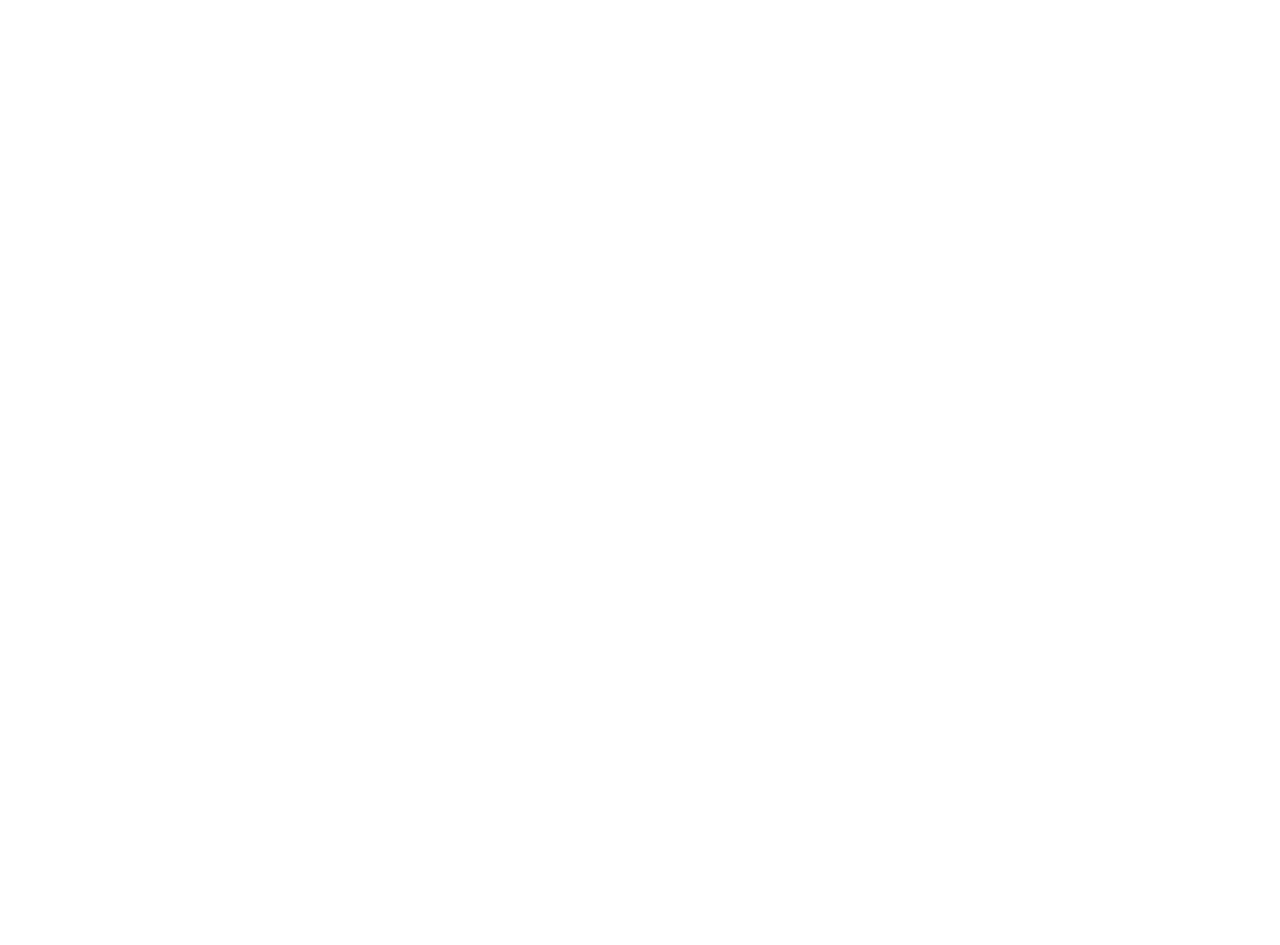
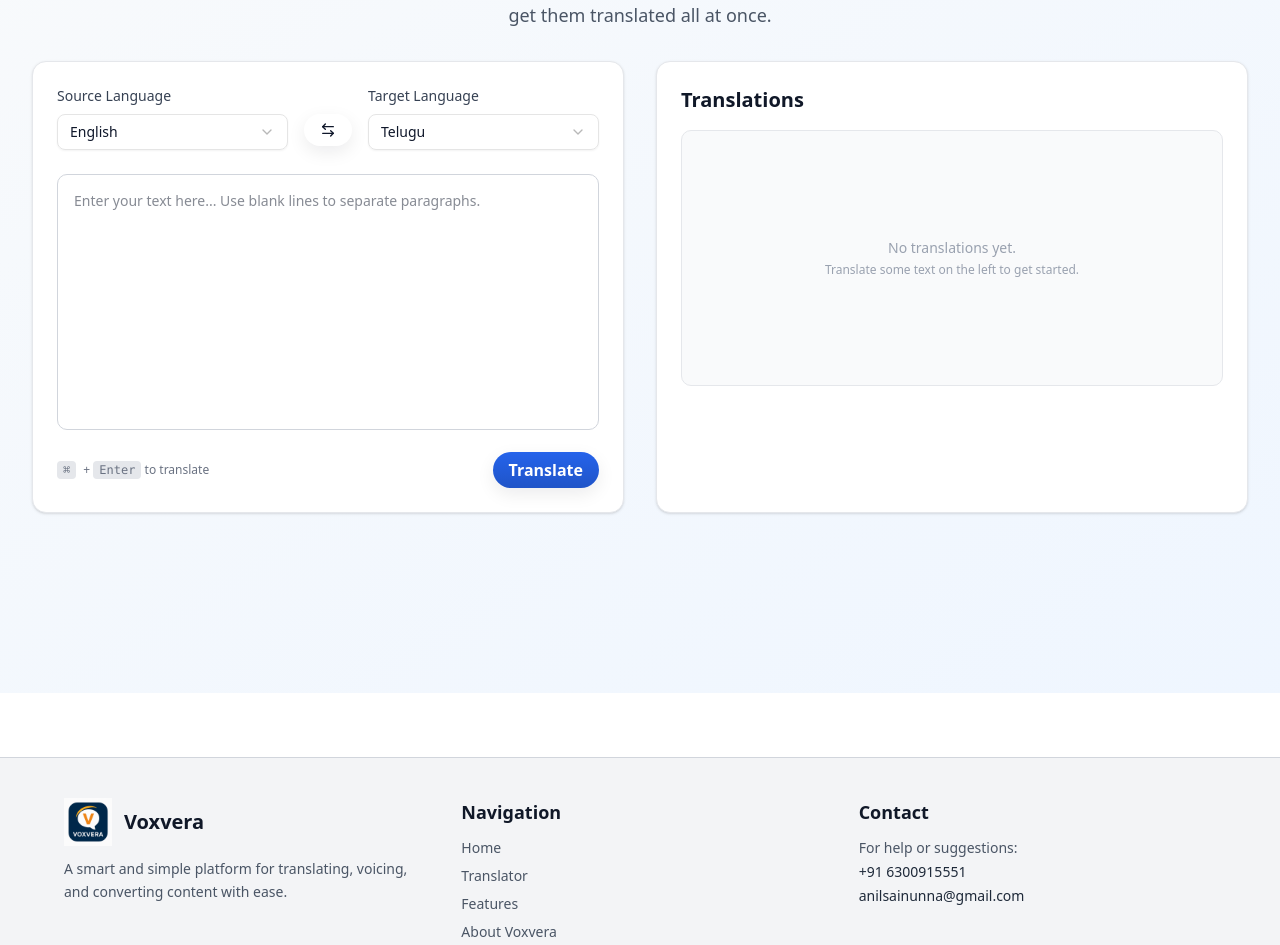
Before and after one commit to Anil-sai0418/VoxVera, a React (Vite) app: page /Translator in a window 1280 px wide. Before the commit this address had no page. Shown: the part 167-1112 px from the top of the page. Before the commit the page ends 800 px from the top, so only its background shows below. Built offline with nearby package versions, Linux system fonts and the light colour scheme.

Commit message:
improve the ui of the voxvera

```diff
--- a/index.html
+++ b/index.html
@@ -2,9 +2,9 @@
 <html lang="en">
   <head>
     <meta charset="UTF-8" />
-    <link rel="icon" type="image/svg+xml" href="/vite.svg" />
+    <link rel="icon" type="image/svg+xml" href="./src/assets/VoxVera.png" />
     <meta name="viewport" content="width=device-width, initial-scale=1.0" />
-    <title>new-one</title>
+    <title>VoxVera</title>
   </head>
   <body>
     <div id="root"></div>
--- a/src/App.jsx
+++ b/src/App.jsx
@@ -6,6 +6,8 @@
 
 import Page from './pages/Page'
 import Home from './pages/Home'
+import Null from './chunks/Null'
+import About from './chunks/About'
 
 function App() {
   return (
@@ -13,9 +15,11 @@
   <div className="min-h-screen text-theme">
       <BrowserRouter>
         <Routes>
-          <Route path="/page" element={<Page />} />
+          <Route path="/Translator" element={<Page />} />
+           <Route path="/About" element={<About />} />
           <Route path="/" element={<Home/>} />
-          <Route path="/contact" element={<h1>Contact Page</h1>} />
+          <Route path="*" element={<Null/>} />
+
         </Routes>
       </BrowserRouter>
     </div>
--- /dev/null
+++ b/src/chunks/About.jsx
@@ -0,0 +1,46 @@
+import React from 'react'
+
+function About() {
+  return (
+    <div className="min-h-screen bg-gray-50 text-gray-800 px-6 py-16 flex justify-center">
+      <div className="max-w-3xl text-center">
+
+        {/* Logo */}
+        <img
+          src="./src/assets/VoxVera.png"
+          alt="Voxvera Logo"
+          className="w-24 h-24 mx-auto mb-6 drop-shadow"
+        />
+
+        <h1 className="text-4xl font-bold text-gray-900 mb-4">About Voxvera</h1>
+
+        <p className="text-lg text-gray-600 leading-relaxed mb-6">
+          Voxvera is a modern and intelligent platform designed to simplify content creation, translation, and text manipulation. Built with speed,
+          clarity, and user experience in mind, Voxvera helps creators, students,
+          developers, and professionals turn their ideas into clean and meaningful
+          content with ease.
+        </p>
+
+        <h2 className="text-2xl font-semibold text-gray-900 mt-10 mb-3">Our Mission</h2>
+        <p className="text-gray-600 leading-relaxed mb-6">
+          To make communication smarter, faster, and more accessible — enabling
+          everyone to convert text, understand languages, and create clean and meaningful content effortlessly.
+        </p>
+
+        <h2 className="text-2xl font-semibold text-gray-900 mt-10 mb-3">What Voxvera Offers</h2>
+        <ul className="text-gray-600 space-y-3 text-left max-w-md mx-auto mb-10">
+          <li>• Fast and accurate text translation</li>
+          <li>• Minimal and modern UI for productivity</li>
+          <li>• Easy-to-use workflows for creators</li>
+          <li>• Clean output, perfect for projects & presentations</li>
+        </ul>
+
+        <p className="text-sm text-gray-500 mt-10">
+          Voxvera • where ideas turn into clarity
+        </p>
+      </div>
+    </div>
+  )
+}
+
+export default About
--- /dev/null
+++ b/src/chunks/Footer.jsx
@@ -0,0 +1,54 @@
+import React from 'react'
+
+function Footer() {
+  return (
+    <footer className="w-full mt-16 bg-gray-100 text-gray-700 py-10 px-6 border-t border-gray-300">
+      <div className="max-w-6xl mx-auto grid grid-cols-1 sm:grid-cols-3 gap-10">
+
+        {/* Branding */}
+        <div>
+          <div className="flex items-center gap-3 mb-3">
+            <img
+              src="./src/assets/VoxVera.png"
+              alt="Voxvera Logo"
+              className="w-12 h-12 object-contain"
+            />
+            <h2 className="text-xl font-bold text-gray-900">Voxvera</h2>
+          </div>
+          <p className="text-sm text-gray-600 leading-relaxed">
+            A smart and simple platform for translating, voicing, and converting content with ease.
+          </p>
+        </div>
+
+        {/* Navigation */}
+        <div>
+          <h3 className="text-lg font-semibold text-gray-900 mb-3">Navigation</h3>
+          <ul className="space-y-2 text-sm text-gray-600">
+            <li><a href="/" className="hover:text-purple-600 transition">Home</a></li>
+            <li><a href="/Translator" className="hover:text-purple-600 transition">Translator</a></li>
+            <li><a href="/features" className="hover:text-purple-600 transition">Features</a></li>
+            <li><a href="/about" className="hover:text-purple-600 transition">About Voxvera</a></li>
+          </ul>
+        </div>
+
+        {/* Contact */}
+        <div>
+          <h3 className="text-lg font-semibold text-gray-900 mb-3">Contact</h3>
+          <p className="text-sm text-gray-600">For help or suggestions:</p>
+          <p className="text-sm text-gray-800 font-medium mt-1">+91 6300915551</p>
+          <p className="text-sm text-gray-800 font-medium mt-1">anilsainunna@gmail.com</p>
+        </div>
+
+        {/* Socials */}
+
+      </div>
+
+      {/* Bottom */}
+      <div className="text-center text-xs text-gray-600 mt-10 border-t border-gray-300 pt-5">
+        © {new Date().getFullYear()} Voxvera. All rights reserved.
+      </div>
+    </footer>
+  )
+}
+
+export default Footer
--- a/src/chunks/Nav.jsx
+++ b/src/chunks/Nav.jsx
@@ -8,7 +8,7 @@
 export default function Nav() {
   const navigate = useNavigate()
   return (
-    <div className='w-full h-[60px] flex items-center justify-between px-6 shadow-md bg-[var(--bg)] text-[var(--text)]'>
+    <div className='w-full h-[60px] flex items-center justify-between px-6 bg-gradient-to-br from-slate-50 to-blue-50'>
 
       <div className="flex items-center gap-3">
         <Button onClick={() => navigate('/')} variant="ghost" className="flex items-center px-4 py-2 text-lg">
@@ -17,10 +17,10 @@
         </Button>
       </div>
 
-      <div className="flex items-center gap-4">
+      {/* <div className="flex items-center gap-4">
         <ModeToggle />
         <ThemeChanger />
-      </div>
+      </div> */}
 
     </div>
   )
--- /dev/null
+++ b/src/chunks/Null.jsx
@@ -0,0 +1,66 @@
+import React from 'react'
+
+function Null() {
+  const goHome = () => (window.location.href = '/')
+  const goBack = () => window.history.back()
+
+  return (
+    <div className="min-h-screen flex flex-col items-center justify-center bg-gradient-to-b from-white to-purple-50 text-gray-900 px-6">
+      <div className="text-center max-w-md">
+
+        {/* Voxvera Logo */}
+        <img
+          src="./src/assets/VoxVera.png"
+          alt="Voxvera Logo"
+          className="mx-auto mb-6 w-24 h-24 object-contain drop-shadow-lg"
+        />
+
+        {/* Illustration */}
+        {/* <div className="mx-auto mb-6">
+          <svg
+            width="140"
+            height="140"
+            viewBox="0 0 24 24"
+            fill="none"
+            className="mx-auto text-purple-500"
+            stroke="currentColor"
+            strokeWidth="1.3"
+          >
+            <path d="M12 3C7 3 3 7 3 12s4 9 9 9 9-4 9-9" strokeLinecap="round" strokeLinejoin="round"/>
+            <path d="M15 10c0-1.7-.8-3-3-3s-3 1.3-3 3c0 3 3 4 3 4" strokeLinecap="round" strokeLinejoin="round"/>
+            <circle cx="12" cy="17" r="1" fill="currentColor"/>
+          </svg>
+        </div> */}
+
+        <h1 className="text-5xl font-extrabold tracking-tight mb-3">404</h1>
+        <p className="text-gray-600 text-lg mb-6">Oops! This Voxvera page isn’t available.</p>
+
+        <p className="text-sm text-gray-500 mb-8">
+          Looks like the audio trail broke. Let’s get you back on track.
+        </p>
+
+        <div className="flex flex-col sm:flex-row gap-4 justify-center">
+          <button
+            onClick={goHome}
+            className="px-6 py-2.5 bg-purple-600 hover:bg-purple-700 text-white rounded-lg transition font-medium shadow"
+          >
+            Go Home
+          </button>
+
+          <button
+            onClick={goBack}
+            className="px-6 py-2.5 bg-white border border-gray-300 hover:bg-gray-100 text-gray-900 rounded-lg transition font-medium"
+          >
+            Go Back
+          </button>
+        </div>
+
+        <p className="mt-8 text-xs text-gray-400">
+          Voxvera • where ideas turn into voice
+        </p>
+      </div>
+    </div>
+  )
+}
+
+export default Null
--- a/src/chunks/Translator.jsx
+++ b/src/chunks/Translator.jsx
@@ -1,7 +1,6 @@
 import React, { useState } from "react";
-import translateText from "./ translateText";
+import translateText from "../chunks/ translateText";
 import { Select, SelectTrigger, SelectContent, SelectItem, SelectValue } from "../components/ui/select";
-import { Kbd, KbdGroup } from "../components/ui/kbd";
 import {
 AlertDialog,
 AlertDialogAction,
@@ -14,73 +13,65 @@
 AlertDialogTrigger,
 } from "@/components/ui/alert-dialog";
 import { Button } from "../components/ui/button";
+import { ArrowLeftRight } from "lucide-react";
 import Loader from "../components/ui/loader";
-
-
 function Translator() {
 const [input, setInput] = useState("");
-  // Store translations as an array of { source, translated }
 const [translations, setTranslations] = useState([]);
 const [sourceLang, setSourceLang] = useState("en");
 const [targetLang, setTargetLang] = useState("te");
 const [isTranslating, setIsTranslating] = useState(false);
-
-
 const handleTranslate = async () => {
 if (!input || !input.trim()) return;
-
-    // Split input into paragraphs separated by one or more blank lines.
 const paragraphs = input
       .split(/\n\s*\n+/)
       .map((p) => p.trim())
       .filter(Boolean);
-
 if (paragraphs.length === 0) return;
-
-  // Clear previous translations so a fresh Translate replaces the earlier output
 setTranslations([]);
-
 setIsTranslating(true);
 try {
-        // Translate each paragraph sequentially to preserve order and append
 for (const para of paragraphs) {
 const translated = await translateText(para, sourceLang, targetLang);
-
-          // Append new translation block
 setTranslations((prev) => [...prev, { source: para, translated }]);
       }
     } finally {
 setIsTranslating(false);
-      // Optionally clear the input after translating; comment out if you prefer to keep it
-      // setInput("");
     }
   };
-
-  // Keyboard handler: allow Cmd/Ctrl+Enter to trigger translation without
-  // preventing normal Enter (newline) behavior.
+const handleSwap = () => {
+setSourceLang(targetLang);
+setTargetLang(sourceLang);
+};
 const handleKeyDown = (e) => {
 if ((e.metaKey || e.ctrlKey) && e.key === "Enter") {
 e.preventDefault();
-      // Call translate only if not already translating
 if (!isTranslating) handleTranslate();
     }
-    // (Clear shortcut removed) — Ctrl/Cmd+Delete handler removed to avoid conflicts.
   };
-
+const clearAll = () => {
+setInput("");
+setTranslations([]);
+  };
 return (
-    <div className="min-h-screen flex flex-col items-center justify-start p-6 bg-gray-100">
-      <Loader visible={isTranslating} text="Translating..." />
-      <h2 className="text-3xl font-bold mb-6 text-gray-800">Language Translator</h2>
-
-      <div className="w-full max-w-6xl flex flex-col md:flex-row gap-6 items-start">
-        {/* Left: input */}
-        <div className="w-full md:w-1/2 flex flex-col">
-          <div className="flex gap-3 mb-4">
-            <div>
-              <label className="text-sm text-gray-600 block mb-1">Source</label>
-              <Select value={sourceLang} onValueChange={(v) => setSourceLang(v)}>
-                <SelectTrigger className="w-40">
-                  <SelectValue placeholder="Source" />
+<div className="min-h-screen bg-gradient-to-br from-slate-50 to-blue-50 py-8 px-4 sm:px-6 lg:px-8">
+<Loader visible={isTranslating} text="Translating paragraphs..." />
+<div className="max-w-7xl mx-auto">
+<div className="text-center mb-8">
+<h1 className="text-4xl font-bold text-blue-700 mb-2">VoxVera</h1>
+<p className="text-lg text-gray-600 max-w-2xl mx-auto">
+    Easily translate text between multiple languages. Paste your paragraphs, and get them translated all at once.
+</p>
+</div>
+<div className="grid grid-cols-1 lg:grid-cols-2 gap-8">
+          {/* Input Panel */}
+<div className="bg-white rounded-xl shadow-sm border border-gray-200 p-6">
+<div className="flex flex-col sm:flex-row gap-4 mb-6 items-end sm:items-start">
+<div className="flex-1">
+<label className="text-sm font-medium text-gray-700 block mb-2">Source Language</label>
+<Select value={sourceLang} onValueChange={setSourceLang}>
+<SelectTrigger className="w-full">
+<SelectValue />
 </SelectTrigger>
 <SelectContent>
 <SelectItem value="en">English</SelectItem>
@@ -92,12 +83,23 @@
 </SelectContent>
 </Select>
 </div>
-
-            <div>
-              <label className="text-sm text-gray-600 block mb-1">Target</label>
-              <Select value={targetLang} onValueChange={(v) => setTargetLang(v)}>
-                <SelectTrigger className="w-40">
-                  <SelectValue placeholder="Target" />
+<div className="flex justify-center sm:flex-none">
+<Button
+type="button"
+variant="ghost"
+size="sm"
+onClick={handleSwap}
+className="p-2 -mt-2 sm:mt-7"
+disabled={sourceLang === targetLang}
+>
+<ArrowLeftRight className="h-4 w-4" />
+</Button>
+</div>
+<div className="flex-1">
+<label className="text-sm font-medium text-gray-700 block mb-2">Target Language</label>
+<Select value={targetLang} onValueChange={setTargetLang}>
+<SelectTrigger className="w-full">
+<SelectValue />
 </SelectTrigger>
 <SelectContent>
 <SelectItem value="en">English</SelectItem>
@@ -110,111 +112,84 @@
 </Select>
 </div>
 </div>
-
 <textarea
 value={input}
 onChange={(e) => setInput(e.target.value)}
 onKeyDown={handleKeyDown}
-            placeholder="Enter text"
-            className="w-full h-64 p-4 border border-gray-300 rounded-lg shadow-sm focus:outline-none focus:ring-2 focus:ring-blue-500 mb-4 bg-white"
+placeholder="Enter your text here... Use blank lines to separate paragraphs."
+className="w-full h-64 p-4 border border-gray-300 rounded-lg resize-none focus:outline-none focus:ring-2 focus:ring-blue-500 focus:border-transparent text-sm"
 />
-
-          {/* <div className="text-xs text-gray-500 mb-3">
-            Shortcut:
-            <span className="ml-2 inline-block">
-              <KbdGroup>
-                <Kbd className="bg-gray-800 w-[15px] text-white">^</Kbd>
-                <span className="mx-1 text-xs text-gray-400">/</span>
-                <Kbd className="bg-gray-800 text-white">Cmd</Kbd>
-                <span className="mx-2 text-xs text-gray-400">+</span>
-                <Kbd className="bg-gray-800 text-white">Enter</Kbd>
-              </KbdGroup>
-            </span>
-          </div> */}
-
-          <p className="text-sm text-gray-500 mb-4">Paste multiple paragraphs (separated by blank lines) or multiple inputs; click Translate once to translate all paragraphs — results will be appended on the right. Use Clear to reset.</p>
-
-          <div className="flex gap-3 items-center">
-            {/* Translate button with hover tooltip showing shortcut (Ctrl/Cmd + Enter). */}
-            <div className="relative group inline-block">
-              <button
+<div className="mt-4 flex flex-col sm:flex-row gap-3 justify-between items-start sm:items-center">
+<p className="text-xs text-gray-500 flex-1 sm:flex-none">
+<kbd className="bg-gray-200 px-1.5 py-0.5 rounded text-xs font-mono mr-1">⌘</kbd> +{" "}
+<kbd className="bg-gray-200 px-1.5 py-0.5 rounded text-xs font-mono">Enter</kbd> to translate
+</p>
+<div className="flex gap-3">
+<Button
 onClick={handleTranslate}
-                disabled={isTranslating}
-                className={"px-6 py-2 text-white font-semibold rounded-lg shadow transition " + (isTranslating ? "bg-blue-400 cursor-not-allowed" : "bg-blue-600 hover:bg-blue-700")}
+disabled={isTranslating || !input.trim()}
+className="px-6 py-2 font-medium"
+variant={isTranslating ? "secondary" : "default"}
 >
                   {isTranslating ? "Translating..." : "Translate"}
-              </button>
-
-              {/* Tooltip: appears on hover or focus of the button (group) */}
-              <div className="pointer-events-none absolute left-1/2 -bottom-10 z-50 -translate-x-1/2 transform opacity-0 scale-95 transition-all duration-150 group-hover:opacity-100 group-focus-within:opacity-100 group-hover:scale-100">
-                <div className="bg-white border border-gray-200 text-sm text-gray-700 rounded-md px-2 py-1 shadow-md flex items-center gap-2">
-
-                  <KbdGroup>
-                    <Kbd className="bg-gray-800 w-5 text-white">⌃</Kbd>
-                    <span className="mx-1 text-xs text-gray-400">/</span>
-                    <Kbd className="bg-gray-800 text-white">⌘</Kbd>
-                    <span className="mx-2 text-xs text-gray-400">+</span>
-                    <Kbd className="bg-gray-800 text-white">⏎</Kbd>
-                  </KbdGroup>
-                </div>
-              </div>
-            </div>
-
-            {input && input.trim() ? (
+</Button>
+                {(input.trim() || translations.length > 0) && (
 <AlertDialog>
 <AlertDialogTrigger asChild>
-                  <button
-                    disabled={isTranslating}
-                    className={"px-4 py-2 text-gray-800 font-medium rounded-lg shadow transition " + (isTranslating ? "bg-gray-200 cursor-not-allowed" : "bg-gray-300 hover:bg-gray-400")}
-                  >
-                    Clear
-                  </button>
+<Button variant="outline" disabled={isTranslating}>
+                        Clear All
+</Button>
 </AlertDialogTrigger>
 <AlertDialogContent>
 <AlertDialogHeader>
-                    <AlertDialogTitle>Clear translations?</AlertDialogTitle>
+<AlertDialogTitle>Clear everything?</AlertDialogTitle>
 <AlertDialogDescription>
-                      This will remove all translated output. This action cannot be undone.
+                          This will remove your input and all translations. This action cannot be undone.
 </AlertDialogDescription>
 </AlertDialogHeader>
 <AlertDialogFooter>
 <AlertDialogCancel>Cancel</AlertDialogCancel>
-                    <AlertDialogAction onClick={() => setTranslations([])}>Continue</AlertDialogAction>
+<AlertDialogAction onClick={clearAll}>Clear</AlertDialogAction>
 </AlertDialogFooter>
 </AlertDialogContent>
 </AlertDialog>
-            ) : (
-              <button
-                onClick={() => setTranslations([])}
-                disabled={isTranslating}
-                className={"px-4 py-2 text-gray-800 font-medium rounded-lg shadow transition " + (isTranslating ? "bg-gray-200 cursor-not-allowed" : "bg-gray-300 hover:bg-gray-400")}
-              >
-                Clear
-              </button>
                 )}
 </div>
 </div>
-
-        {/* Right: output */}
-        <div className="w-full md:w-1/2">
-          <h3 className="text-xl font-semibold text-gray-700 mb-13">Output</h3>
-          <div className="w-full p-4 bg-white border border-gray-300 rounded-lg shadow-sm min-h-64">
+</div>
+          {/* Output Panel */}
+<div className="bg-white rounded-xl shadow-sm border border-gray-200 p-6">
+<h2 className="text-xl font-semibold text-gray-900 mb-4 flex items-center">
+              Translations
+              {translations.length > 0 && (
+<span className="ml-2 text-sm text-gray-500 font-normal">({translations.length} paragraphs)</span>
+              )}
+</h2>
+<div className="h-64 overflow-y-auto bg-gray-50 rounded-lg p-4 border border-gray-200">
               {translations.length > 0 ? (
-              translations.map((t, i) => (
-                <div key={i} className="mb-4 whitespace-pre-wrap">
-                  {t.translated}
+<div className="space-y-6">
+                  {translations.map((t, i) => (
+<div key={i} className="space-y-2">
+<div className="bg-white p-3 rounded-md border-l-4 border-blue-500">
+<p className="text-sm text-gray-800 whitespace-pre-wrap">{t.source}</p>
 </div>
-              ))
+<div className="bg-white p-3 rounded-md border-l-4 border-green-500">
+<p className="text-sm text-gray-800 whitespace-pre-wrap font-medium">{t.translated}</p>
+</div>
+</div>
+                  ))}
+</div>
               ) : (
-              <div className="text-gray-400">No translations yet.</div>
+<div className="flex flex-col items-center justify-center h-full text-gray-400">
+<p className="text-sm">No translations yet.</p>
+<p className="text-xs mt-1">Translate some text on the left to get started.</p>
+</div>
               )}
 </div>
-          <Button>Button</Button>
-
+</div>
 </div>
 </div>
 </div>
   );
 }
-
 export default Translator;
--- a/src/pages/Home.jsx
+++ b/src/pages/Home.jsx
@@ -15,7 +15,7 @@
   const [mounted, setMounted] = useState(false);
 
   function handleGetStarted() {
-    navigate('/page');
+    navigate('/Translator');
   }
 
   useEffect(() => {
@@ -23,7 +23,7 @@
     const id = setTimeout(() => setMounted(true), 0);
     const handleKeyPress = (e) => {
       if (e.key === 'Enter') {
-        navigate('/page');
+        navigate('/Translator');
       }
     };
     window.addEventListener('keydown', handleKeyPress);
--- a/src/pages/Page.jsx
+++ b/src/pages/Page.jsx
@@ -3,12 +3,14 @@
 import { AlertDialog } from '../components/ui/alert-dialog'
 import Translator from '../chunks/Translator'
 import Nav from '../chunks/Nav'
+import Footer from '../chunks/Footer'
 
 function Page() {
   return (
     <div className=' w-full h-screen '>
    <Nav/>
    <Translator/>
+   <Footer/>
     </div>
   )
 }
```
Also changed, not shown: src/assets/VoxVera.png (added). Lines whose indentation alone changed are shown as unchanged.
